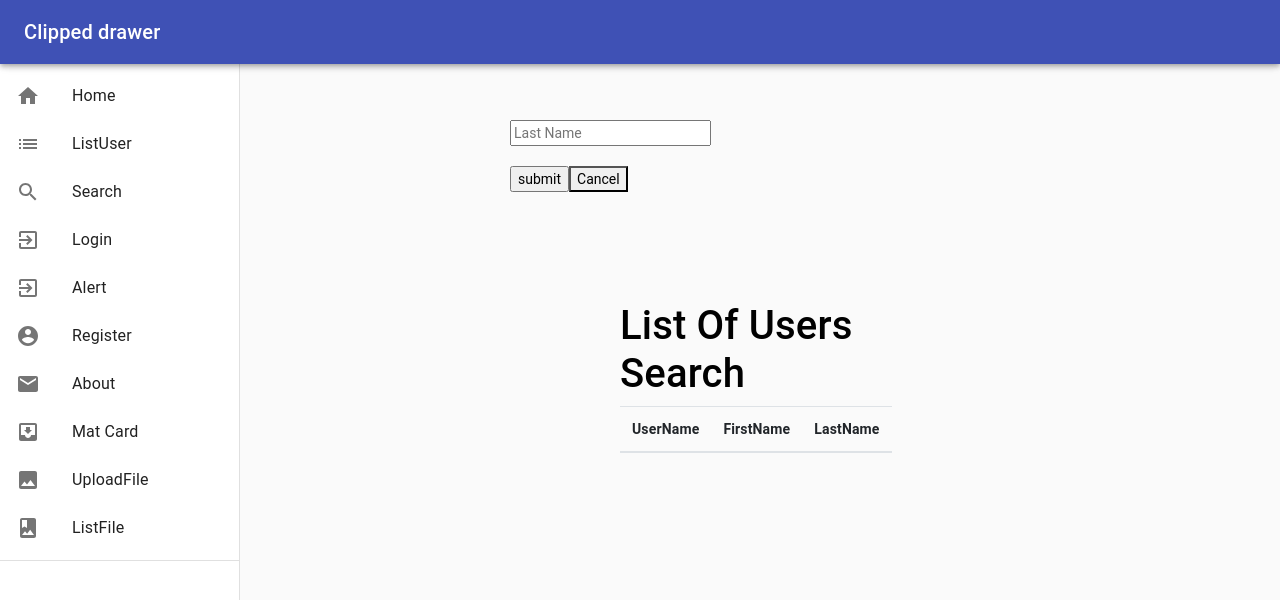
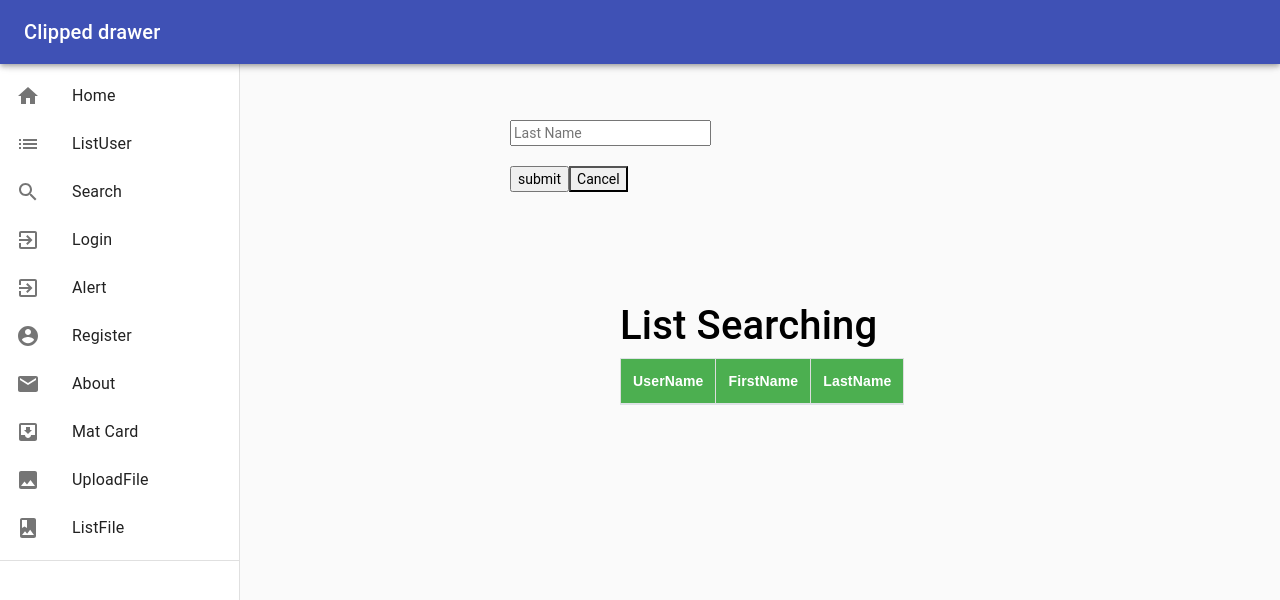
Before and after one commit to ivybar2015/React-CRUD-UploadFiles, a React (Create React App) app in the folder CRUDAPP/: page /search in a window 1280 px wide. Shown: the top 600 px of the page. Built offline with nearby package versions, Linux system fonts and the light colour scheme; the HTML template or start-up script is replaced by a standard one.

Commit message:
Table Layout

```diff
--- a/CRUDAPP/src/components/Auth/SearchList.js
+++ b/CRUDAPP/src/components/Auth/SearchList.js
@@ -11,7 +11,7 @@ function SearchList(props) {
             <div className="input-form">
 
             <section>
-                    <h1> List Of Users Search </h1>
+                    <h1> List Searching </h1>
                     <div>
                         <table className="table">
                             <thead>
--- a/CRUDAPP/src/components/FileUpload/FileUploadList.js
+++ b/CRUDAPP/src/components/FileUpload/FileUploadList.js
@@ -47,7 +47,7 @@ class FileUploadList extends Component {
         <table className="table">
         <thead>
             <tr>
-            <th scope="col">#</th>
+            <th scope="col">Img</th>
             <th scope="col">Label</th>
             <th scope="col">Size</th>
             <th scope="col">MimeType</th>
--- a/CRUDAPP/src/components/Layout/layout.css
+++ b/CRUDAPP/src/components/Layout/layout.css
@@ -31,3 +31,28 @@
 
 
 }
+.table{
+  font-family: Arial, Helvetica, sans-serif;
+  border-collapse: collapse;
+  width: 100%;
+}
+
+.table td{
+    border: 1px solid #ddd;
+    padding: 8px;
+  }
+  .table th{
+    border: 1px solid #ddd;
+    padding: 8px;
+  }
+.table tr:nth-child(even){background-color: #f2f2f2;}
+
+.table tr:hover {background-color: #ddd;}
+
+.table th {
+  padding-top: 12px;
+  padding-bottom: 12px;
+  text-align: left;
+  background-color: #4CAF50;
+  color: white;
+}
```
Also changed, not shown: 6 other files (tests, documents, lock files or other folders).
